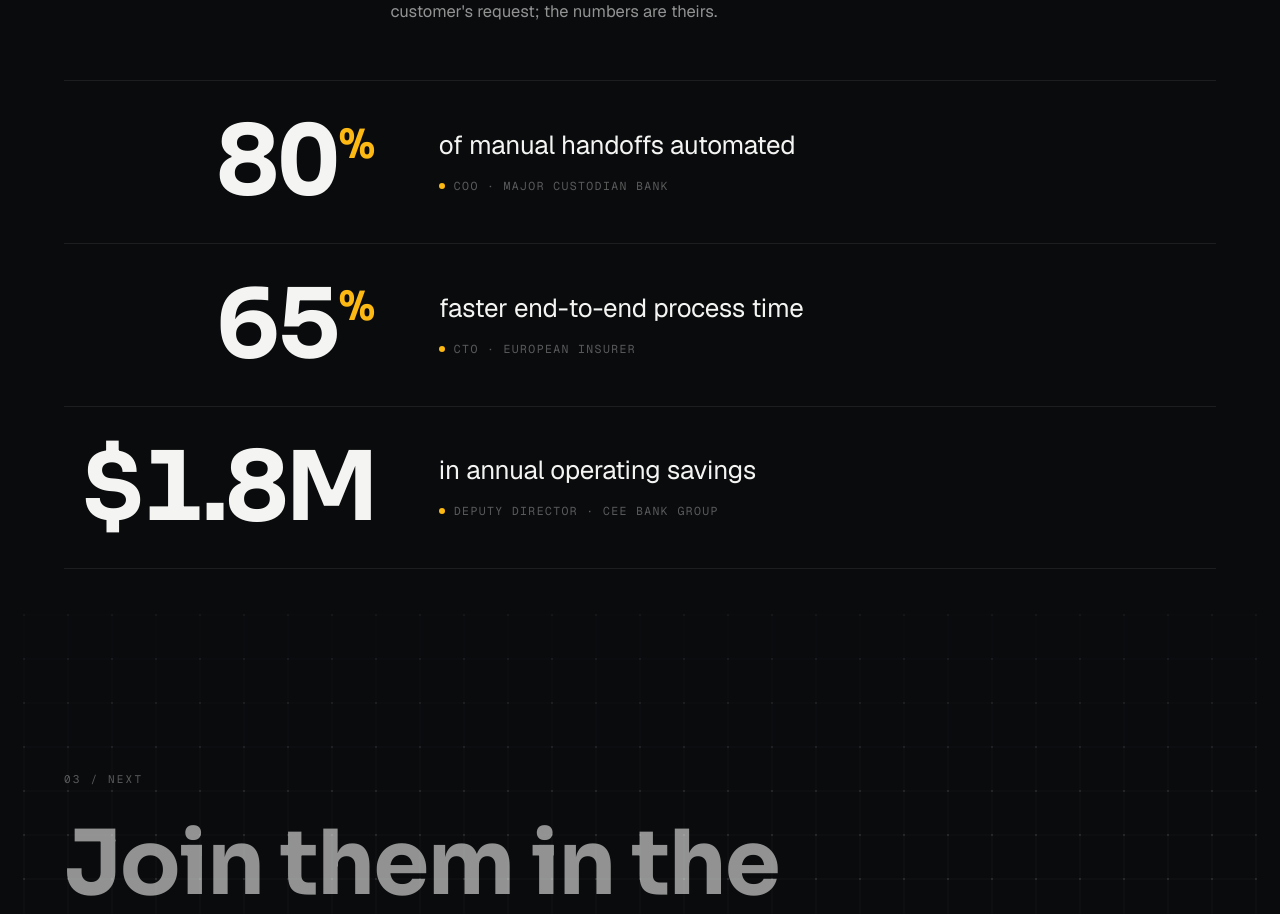
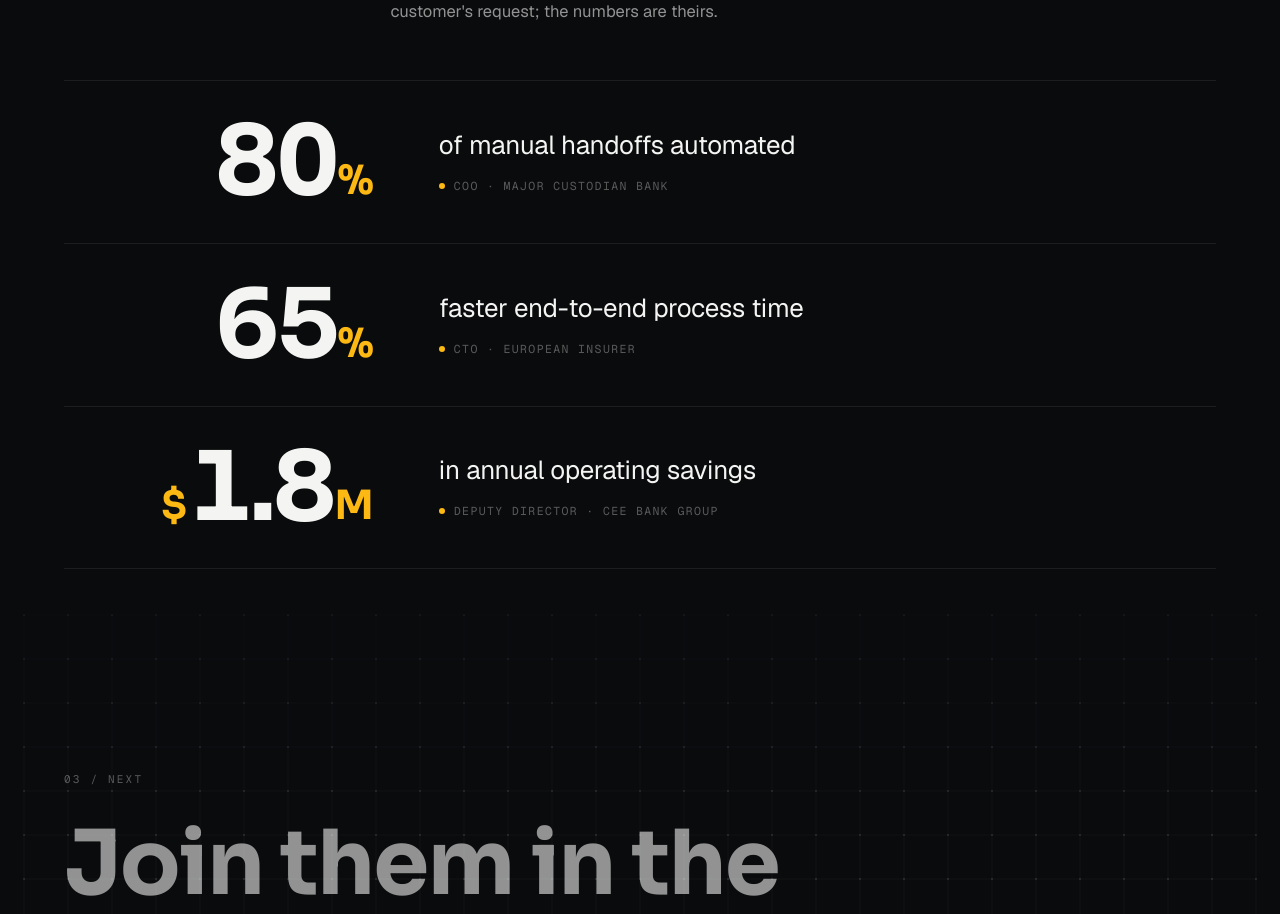
Before and after one commit to bogdandraghici/flx_landing_explo, a Next.js app in the folder v2/: page /customers in a window 1280 px wide. Shown: the part 1860-2774 px from the top of the page. Built offline with nearby package versions, Linux system fonts and the light colour scheme.

Commit message:
Customers: give $ and M the amber-unit treatment, baseline-align units
The dollar figure's $ and M now render small + amber like the percent
signs, and all units sit at the bottom of the numeral rather than as
superscripts.

Co-Authored-By: Claude Opus 4.8 <noreply@anthropic.com>

```diff
--- a/v2/app/customers/page.jsx
+++ b/v2/app/customers/page.jsx
@@ -225,7 +225,9 @@ export default function CustomersPage() {
               {OUTCOMES.map((o, i) => (
                 <figure key={i} className="cust-led__row rv" style={{ '--i': i }}>
                   <b className="cust-led__metric">
-                    {o.value}{o.unit && <span className="cust-led__unit">{o.unit}</span>}
+                    {o.prefix && <span className="cust-led__unit">{o.prefix}</span>}
+                    {o.value}
+                    {o.unit && <span className="cust-led__unit">{o.unit}</span>}
                   </b>
                   <div className="cust-led__body">
                     <p className="cust-led__label">{o.label}</p>
--- a/v2/lib/customersData.js
+++ b/v2/lib/customersData.js
@@ -45,9 +45,9 @@ export const SEGMENTS = [
 export const CUSTOMER_COUNT = SEGMENTS.reduce((n, s) => n + s.customers.length, 0);
 
 /* Real, published outcome metrics (attributions anonymized on flowx.ai).
-   `value` is the white numeral; `unit` (if any) renders small + amber. */
+   `value` is the white numeral; `prefix`/`unit` (if any) render small + amber. */
 export const OUTCOMES = [
   { value: '80', unit: '%', label: 'of manual handoffs automated', who: 'COO · Major Custodian Bank' },
   { value: '65', unit: '%', label: 'faster end-to-end process time', who: 'CTO · European Insurer' },
-  { value: '$1.8M', label: 'in annual operating savings', who: 'Deputy Director · CEE Bank Group' },
+  { prefix: '$', value: '1.8', unit: 'M', label: 'in annual operating savings', who: 'Deputy Director · CEE Bank Group' },
 ];
```
Also changed, not shown: v2/app/globals.css.
